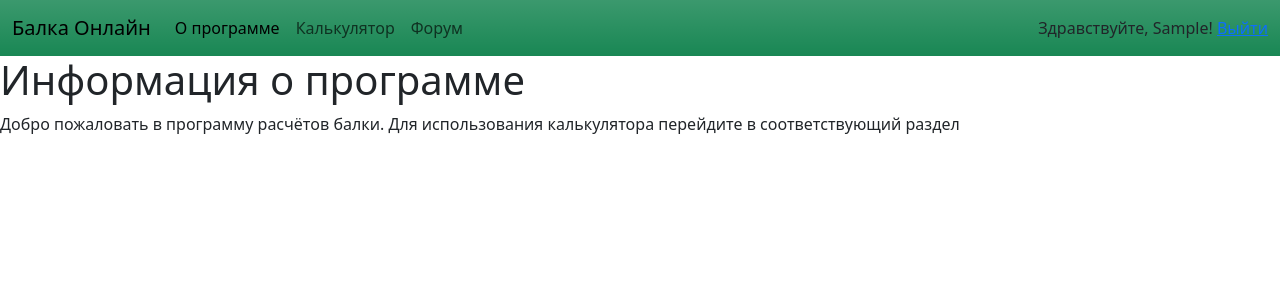
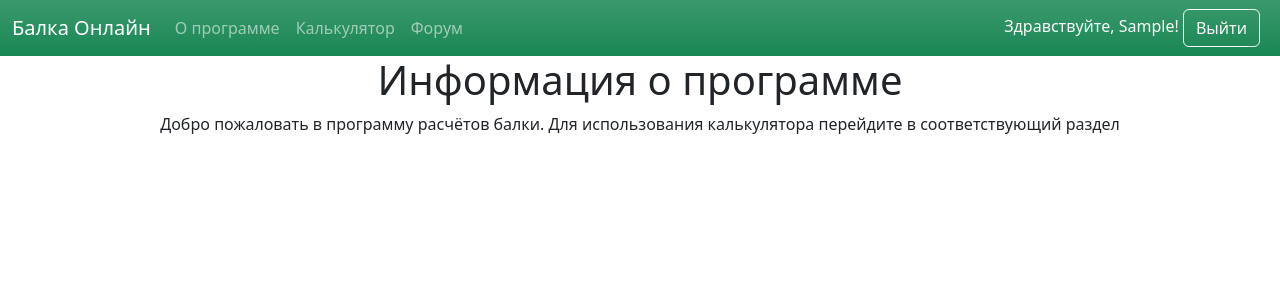
Before and after one commit to Ship-Vano/balkapp, a Django app: page /account/ in a window 1280 px wide. Shown: the top 300 px of the page. Run offline with Django 4.2, Linux system fonts and the light colour scheme; the visitor is signed in with stand-in values (Sample User, id 1).

Commit message:
Added log-in/log-out buttons in the navbar

```diff
--- a/BeamApp/account/templates/base.html
+++ b/BeamApp/account/templates/base.html
@@ -6,7 +6,7 @@
     <link href="https://cdn.jsdelivr.net/npm/bootstrap@5.3.0/dist/css/bootstrap.min.css" rel="stylesheet" integrity="sha384-9ndCyUaIbzAi2FUVXJi0CjmCapSmO7SnpJef0486qhLnuZ2cdeRhO02iuK6FUUVM" crossorigin="anonymous">
 </head>
 <body>
-<nav class="navbar navbar-expand-lg bg-success bg-gradient">
+<nav class="navbar navbar-dark navbar-expand-lg bg-success bg-gradient">
   <div class="container-fluid">
     <a class="navbar-brand" href="{% url "about" %}">Балка Онлайн</a>
     <button class="navbar-toggler" type="button" data-bs-toggle="collapse" data-bs-target="#navbarSupportedContent" aria-controls="navbarSupportedContent" aria-expanded="false" aria-label="Переключатель навигации">
@@ -16,7 +16,7 @@
       {% if request.user.is_authenticated %}
         <ul class="navbar-nav me-auto mb-2 mb-lg-0">
           <li class="nav-item">
-          <a class="nav-link active" aria-current="page" href="{% url "about" %}">О программе</a>
+          <a class="nav-link" aria-current="page" href="{% url "about" %}">О программе</a>
         </li>
         <li class="nav-item">
           <a class="nav-link" href="{% url "work:work" %}">Калькулятор</a>
@@ -26,20 +26,20 @@
         </li>
       </ul>
         {% endif %}
-        <span class="user">
+        <span class="text-light">
         {% if request.user.is_authenticated %}
             Здравствуйте, {{ request.user.first_name|default:request.user.username }}!
-            <a href="{% url "logout" %}">Выйти</a>
+            <a href="{% url "logout" %}" class="btn btn-outline-light me-md-2" role="button">Выйти</a>
         {% else %}
-            <a href="{% url "login" %}">Войти</a>
+            <a href="{% url "login" %}" class="btn btn-outline-light me-md-2" role="button">Войти</a>
         {% endif %}
         </span>
     </div>
   </div>
 </nav>
-<div id="content">
+<div class="container-fluid text-center">
     {% block contents %}
-            {% endblock %}
+    {% endblock %}
 </div>
 <!--    <div id="header">-->
 <!--        <span class="logo">БАЛКА ОНЛАЙН</span>-->
```
